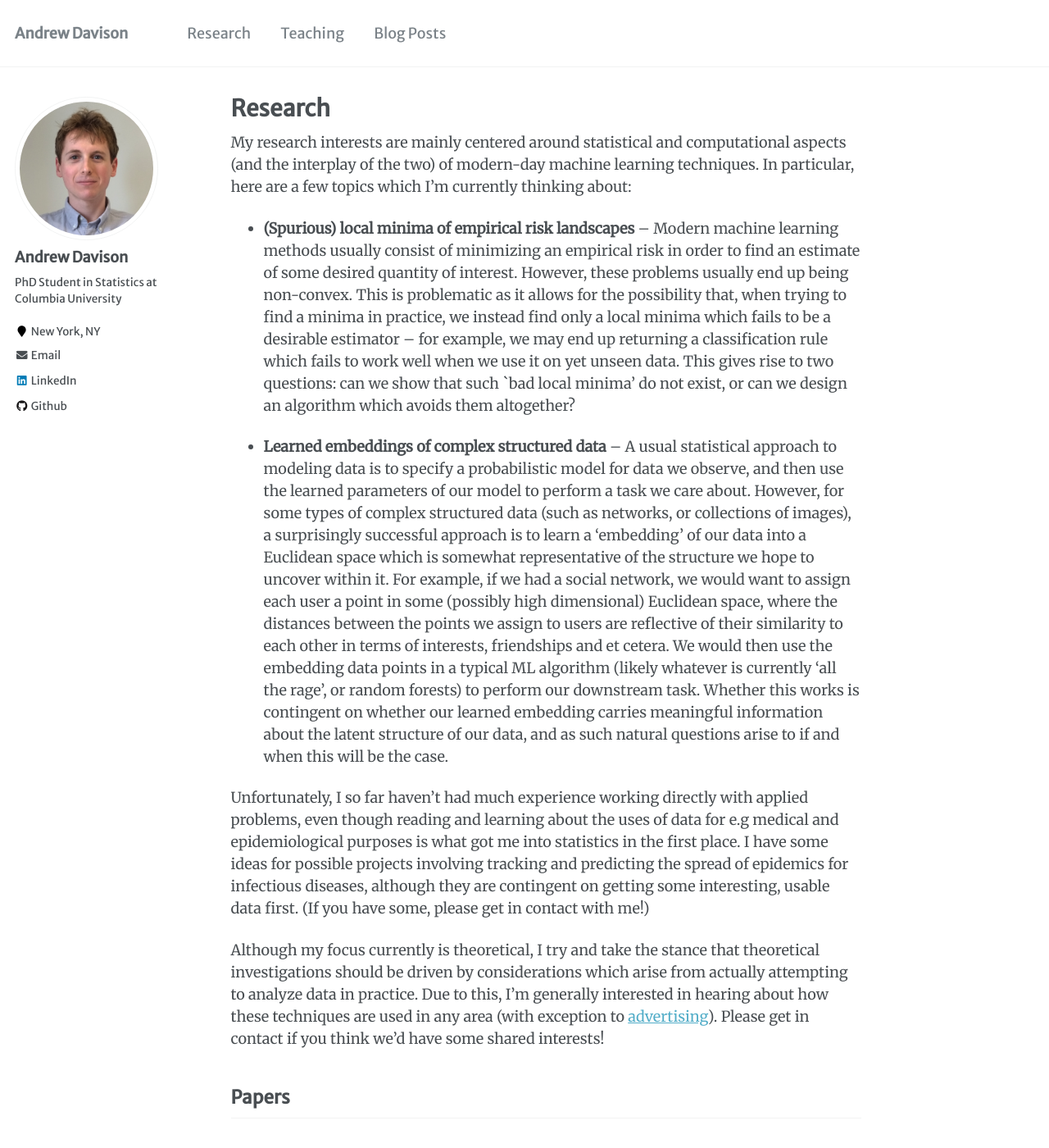
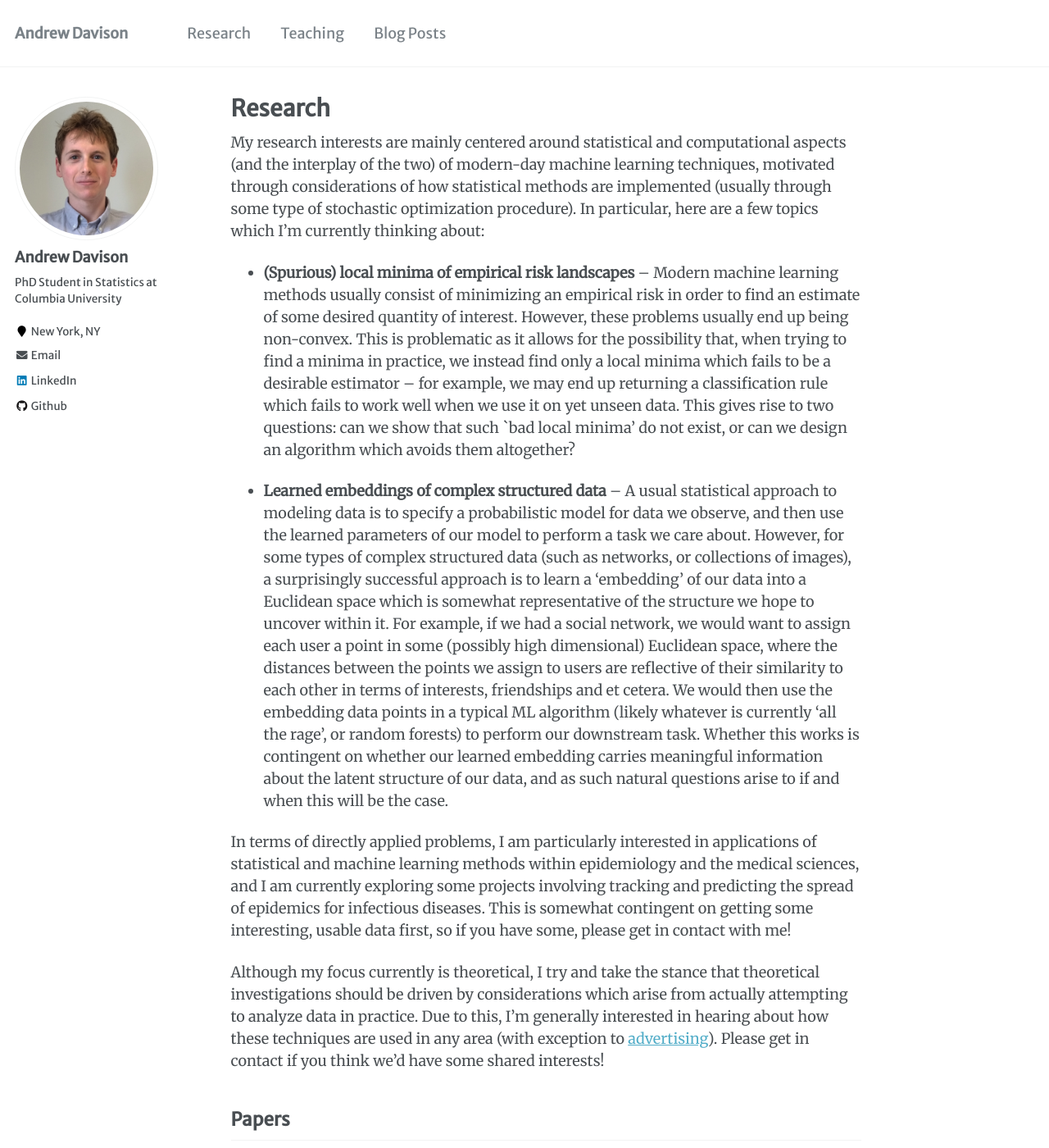
Before and after one commit to aday651/aday651.github.io, a Jekyll site: the page built from _pages/research.md, in a window 1280 px wide and 1400 px high. Shown: the whole window at 82% size. Built offline with Jekyll 4.4.1, drawn with Linux system fonts in a browser that asks for light colours.

Commit message:
Update about me and research pages

```diff
--- a/_pages/research.md
+++ b/_pages/research.md
@@ -6,13 +6,13 @@ redirect_from:
   - /research.html
 ---
 
-My research interests are mainly centered around statistical and computational aspects (and the interplay of the two) of modern-day machine learning techniques. In particular, here are a few topics which I’m currently thinking about:
+My research interests are mainly centered around statistical and computational aspects (and the interplay of the two) of modern-day machine learning techniques, motivated through considerations of how statistical methods are implemented (usually through some type of stochastic optimization procedure). In particular, here are a few topics which I’m currently thinking about:
 
 * **(Spurious) local minima of empirical risk landscapes** – Modern machine learning methods usually consist of minimizing an empirical risk in order to find an estimate of some desired quantity of interest. However, these problems usually end up being non-convex. This is problematic as it allows for the possibility that, when trying to find a minima in practice, we instead find only a local minima which fails to be a desirable estimator – for example, we may end up returning a classification rule which fails to work well when we use it on yet unseen data. This gives rise to two questions: can we show that such `bad local minima’ do not exist, or can we design an algorithm which avoids them altogether?
 
 * **Learned embeddings of complex structured data** – A usual statistical approach to modeling data is to specify a probabilistic model for data we observe, and then use the learned parameters of our model to perform a task we care about. However, for some types of complex structured data (such as networks, or collections of images), a surprisingly successful approach is to learn a 'embedding' of our data into a Euclidean space which is somewhat representative of the structure we hope to uncover within it. For example, if we had a social network, we would want to assign each user a point in some (possibly high dimensional) Euclidean space, where the distances between the points we assign to users are reflective of their similarity to each other in terms of interests, friendships and et cetera. We would then use the embedding data points in a typical ML algorithm (likely whatever is currently 'all the rage', or random forests) to perform our downstream task. Whether this works is contingent on whether our learned embedding carries meaningful information about the latent structure of our data, and as such natural questions arise to if and when this will be the case.
 
-Unfortunately, I so far haven’t had much experience working directly with applied problems, even though reading and learning about the uses of data for e.g medical and epidemiological purposes is what got me into statistics in the first place. I have some ideas for possible projects involving tracking and predicting the spread of epidemics for infectious diseases, although they are contingent on getting some interesting, usable data first. (If you have some, please get in contact with me!)
+In terms of directly applied problems, I am particularly interested in applications of statistical and machine learning methods within epidemiology and the medical sciences, and I am currently exploring some projects involving tracking and predicting the spread of epidemics for infectious diseases. This is somewhat contingent on getting some interesting, usable data first, so if you have some, please get in contact with me!
 
 Although my focus currently is theoretical, I try and take the stance that theoretical investigations should be driven by considerations which arise from actually attempting to analyze data in practice.  Due to this, I’m generally interested in hearing about how these techniques are used in any area (with exception to [advertising](https://google.com/)). Please get in contact if you think we’d have some shared interests!
 
```
Also changed, not shown: _pages/about.md (+1 -1 lines).
